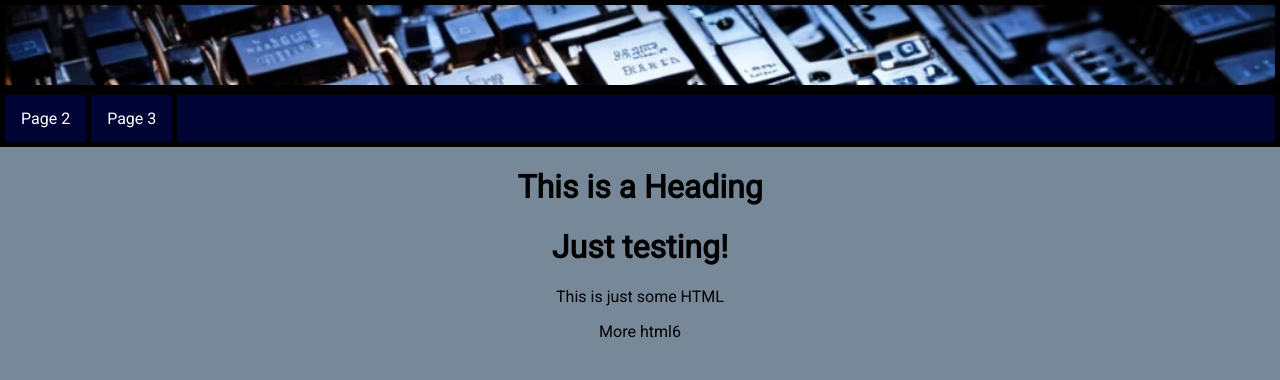
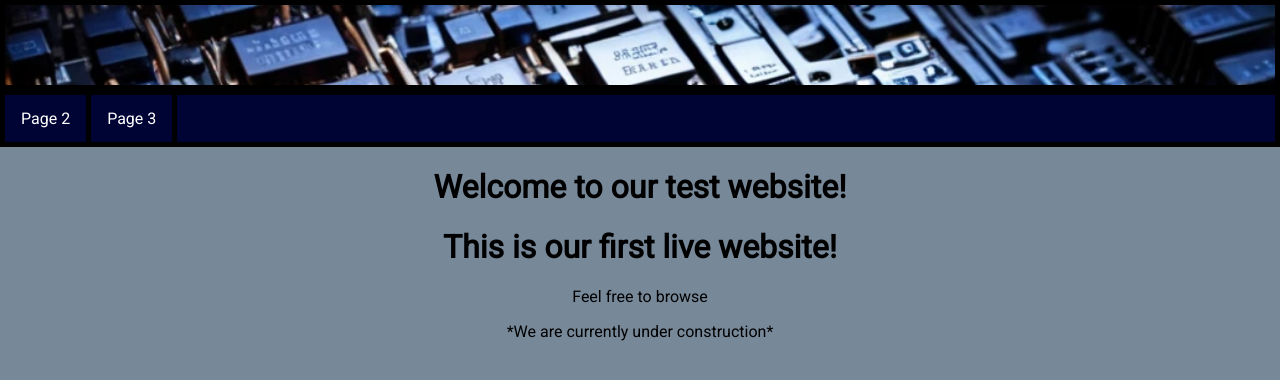
Before and after one commit to ldriver0929/Front-end, a plain HTML site: page index.html in a window 1280 px wide. Drawn offline with Linux system fonts and the light colour scheme.

Commit message:
Update index.html

```diff
--- a/index.html
+++ b/index.html
@@ -16,10 +16,10 @@
   <li><a href="page3.html">Page 3</a></li>
  </ul>
 </div>
-<h1>This is a Heading</h1>
-   <h1>Just testing!</h1>
-<p>This is just some HTML</p>
-<p>More html6</p>
+<h1>Welcome to our test website!</h1>
+   <h1>This is our first live website!</h1>
+<p>Feel free to browse</p>
+<p>*We are currently under construction*</p>
 
 </body>
 </html>
```
